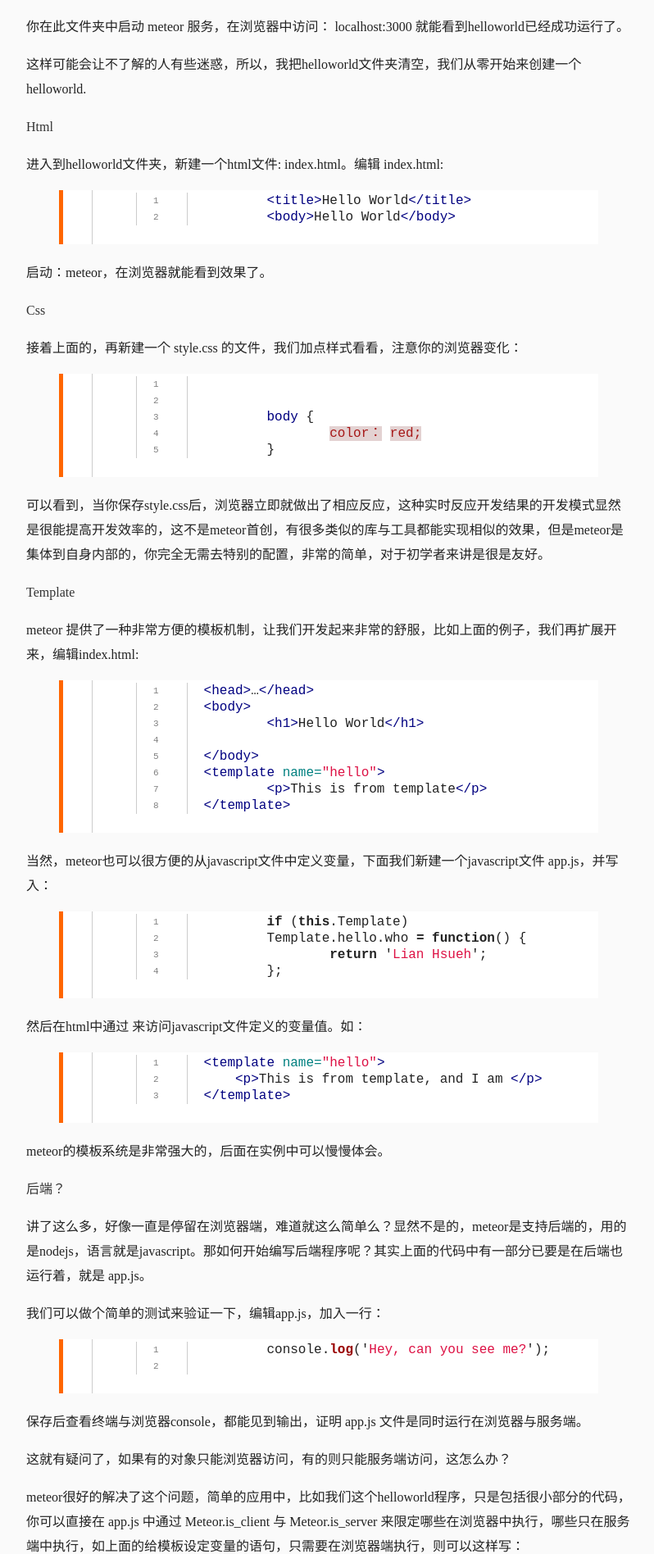
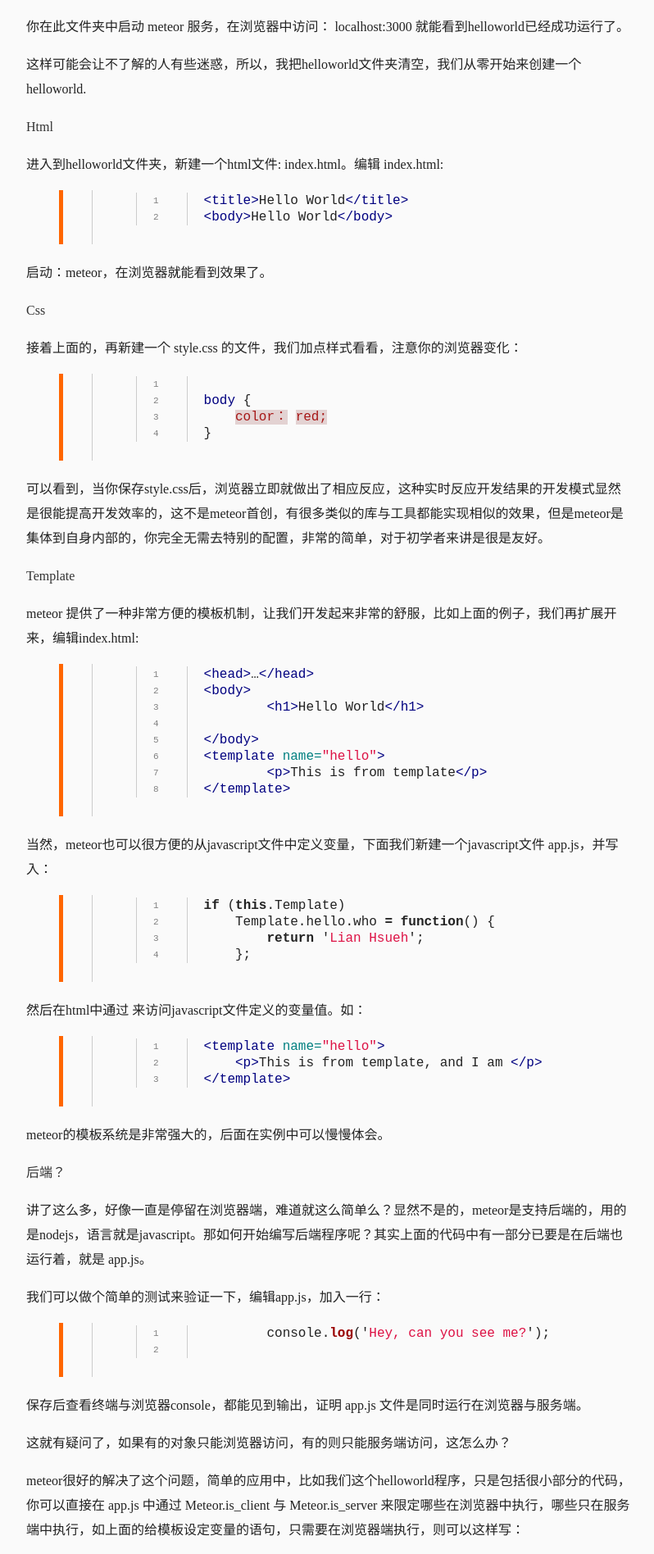
Before and after one commit to xydudu/xydudu.github.com, a Jekyll site: the page built from _posts/2012-05-27-meteor-intro.md, in a window 1280 px wide. Shown: the part 1324-3220 px from the top of the page at 82% size, without its empty margins (239-1037 px from the left). Built offline with Jekyll 4.4.1, drawn with Linux system fonts in a browser that asks for light colours; Markdown is read by kramdown in place of the engine named in the settings; comment, search, counter and statistics services are not loaded.

Commit message:
new theme

```diff
--- a/_layouts/default.html
+++ b/_layouts/default.html
@@ -2,7 +2,6 @@
 layout: index
 ---
 
-<link rel="stylesheet" type="text/css" href="/css/syntax.css" />
 <article id="single" class="hentry">
   <header>
     <h1 class="entry-title">{{ page.title }}</h1>
--- a/_layouts/index.html
+++ b/_layouts/index.html
@@ -11,6 +11,7 @@
   <meta name="description" content="" />
   <meta name="author" content="Lian Hsueh" />
   <meta name="viewport" content="width=device-width,initial-scale=1" />
+  <link rel="stylesheet" type="text/css" href="/css/syntax.css" />
   <link rel="stylesheet" href="/css/style.css" />
   <!--[if IE]>
       <link rel="stylesheet" href="/css/ie.css" />
--- a/css/style.css
+++ b/css/style.css
@@ -204,3 +204,7 @@
 ul#archive li .description .tagline {
   margin: 0;
 }
+
+.highlight {
+    background-color: #fafafa;
+}
```
Also changed, not shown: _posts/2012-05-27-meteor-intro.md (+9 -11 lines).
